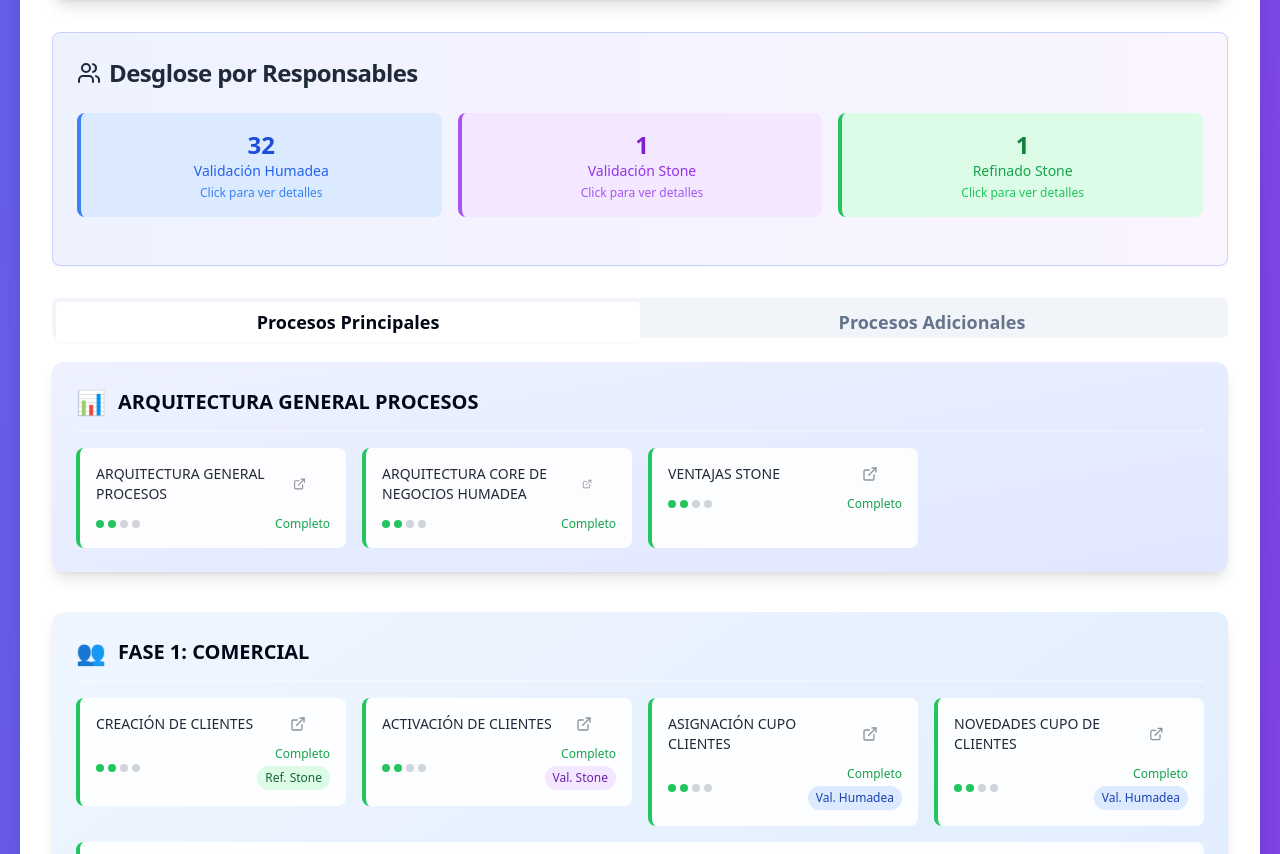
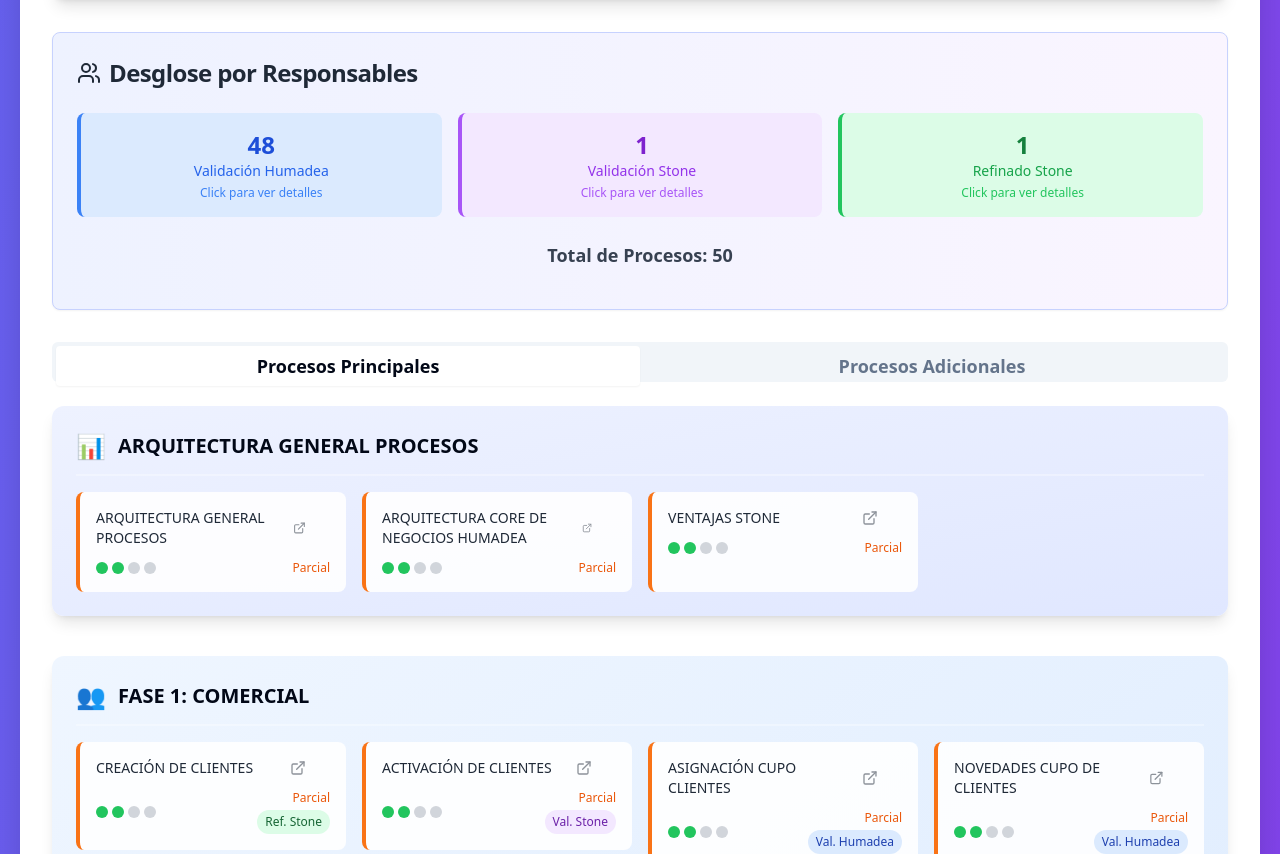
Before and after one commit to freddyvasquezstone/process-visual-linker-774a5285, a React (Vite) app: page / in a window 1280 px wide. Shown: the part 1021-1875 px from the top of the page. Built offline with nearby package versions, Linux system fonts and the light colour scheme.

Commit message:
Fix:
- Ensure total process count in ResponsibleBreakdown is 42.
- Add new links to process cards.

```diff
--- a/src/components/ProcessBox.tsx
+++ b/src/components/ProcessBox.tsx
@@ -17,8 +17,8 @@ interface ProcessBoxProps {
 }
 
 const ProcessBox: React.FC<ProcessBoxProps> = ({ process, phaseId, index }) => {
-  const hasAllLinks = process.pdfLink && process.figmaLink;
-  const hasNoLinks = !process.pdfLink && !process.figmaLink;
+  const hasAllLinks = process.pdfLink && process.figmaLink && process.documentoRefinadoLink && process.documentoObservacionesLink;
+  const hasNoLinks = !process.pdfLink && !process.figmaLink && !process.documentoRefinadoLink && !process.documentoObservacionesLink;
 
   const borderColor = hasAllLinks ? 'border-l-green-500' : hasNoLinks ? 'border-l-yellow-500' : 'border-l-orange-500';
   const hoverBorderColor = hasAllLinks ? 'hover:border-l-green-600' : hasNoLinks ? 'hover:border-l-yellow-600' : 'hover:border-l-orange-600';
@@ -106,10 +106,10 @@ const ProcessBox: React.FC<ProcessBoxProps> = ({ process, phaseId, index }) => {
 
             <div className="mt-2 flex items-center justify-between">
               <div className="flex gap-1">
-                <div className={`w-2 h-2 rounded-full ${process.pdfLink ? 'bg-green-500' : 'bg-gray-300'}`}></div>
-                <div className={`w-2 h-2 rounded-full ${process.figmaLink ? 'bg-green-500' : 'bg-gray-300'}`}></div>
-                <div className={`w-2 h-2 rounded-full ${process.documentoRefinadoLink ? 'bg-green-500' : 'bg-gray-300'}`}></div>
-                <div className={`w-2 h-2 rounded-full ${process.documentoObservacionesLink ? 'bg-green-500' : 'bg-gray-300'}`}></div>
+                <div className={`w-3 h-3 rounded-full ${process.pdfLink ? 'bg-green-500' : 'bg-gray-300'}`} title="Documentación PDF"></div>
+                <div className={`w-3 h-3 rounded-full ${process.figmaLink ? 'bg-green-500' : 'bg-gray-300'}`} title="Figma"></div>
+                <div className={`w-3 h-3 rounded-full ${process.documentoRefinadoLink ? 'bg-green-500' : 'bg-gray-300'}`} title="Documento Refinado"></div>
+                <div className={`w-3 h-3 rounded-full ${process.documentoObservacionesLink ? 'bg-green-500' : 'bg-gray-300'}`} title="Documento Observaciones"></div>
               </div>
               <div className="flex flex-col items-end gap-1">
                 <div className={`text-xs font-medium ${hasAllLinks ? 'text-green-600' : hasNoLinks ? 'text-yellow-600' : 'text-orange-600'}`}>
@@ -121,7 +121,7 @@ const ProcessBox: React.FC<ProcessBoxProps> = ({ process, phaseId, index }) => {
           </div>
         </DropdownMenuTrigger>
 
-        <DropdownMenuContent className="w-56 bg-white border shadow-lg">
+        <DropdownMenuContent className="w-56 bg-white border shadow-lg z-50">
           {process.pdfLink && (
             <DropdownMenuItem
               onClick={handlePdfClick}
@@ -140,6 +140,10 @@ const ProcessBox: React.FC<ProcessBoxProps> = ({ process, phaseId, index }) => {
               <Figma className="h-4 w-4 text-purple-500" />
               <span>Figma</span>
             </DropdownMenuItem>
+          )}
+
+          {(process.pdfLink || process.figmaLink) && (process.documentoRefinadoLink || process.documentoObservacionesLink) && (
+            <DropdownMenuSeparator />
           )}
 
           {process.documentoRefinadoLink && (
--- a/src/components/ResponsibleBreakdown.tsx
+++ b/src/components/ResponsibleBreakdown.tsx
@@ -13,27 +13,9 @@ const ResponsibleBreakdown = () => {
     let validacionStone = 0;
     let refinadoStone = 0;
 
-    const excludedProcessIds = [
-      'enturnamiento',
-      'seguridad-trafico',
-      'tracking-seguridad',
-      'novedades-cupo',
-      'novedades-op',
-      'novedades-liquidacion',
-      'riesgos-seguros',
-      'siniestros'
-    ];
-
+    // Incluir TODOS los procesos, incluyendo los procesos adicionales
     processData.forEach(phase => {
-      if (phase.id === 'procesos-apoyo') {
-        return;
-      }
-
       phase.processes.forEach((process: Process) => {
-        if (excludedProcessIds.includes(process.id)) {
-          return;
-        }
-
         switch (process.responsableStatus) {
           case 'validacion-humadea':
             validacionHumadea++;
@@ -62,27 +44,10 @@ const ResponsibleBreakdown = () => {
 
   const getProcessesByStatus = (status: string) => {
     const processes: { name: string; phase: string }[] = [];
-    const excludedProcessIds = [
-      'enturnamiento',
-      'seguridad-trafico',
-      'tracking-seguridad',
-      'novedades-cupo',
-      'novedades-op',
-      'novedades-liquidacion',
-      'riesgos-seguros',
-      'siniestros'
-    ];
 
+    // Incluir TODOS los procesos, incluyendo los procesos adicionales
     processData.forEach(phase => {
-      if (phase.id === 'procesos-apoyo') {
-        return;
-      }
-
       phase.processes.forEach((process: Process) => {
-        if (excludedProcessIds.includes(process.id)) {
-          return;
-        }
-
         const processStatus = process.responsableStatus || 'validacion-humadea';
         if (processStatus === status) {
           processes.push({
@@ -141,6 +106,12 @@ const ResponsibleBreakdown = () => {
             </div>
           </div>
 
+          <div className="text-center mb-4">
+            <div className="text-lg font-bold text-gray-700">
+              Total de Procesos: {summary.total}
+            </div>
+          </div>
+
           {activeFilter && (
             <div className="mt-6 p-4 bg-white rounded-lg border shadow-sm">
               <h4 className="text-lg font-bold mb-3 flex items-center gap-2">
```
